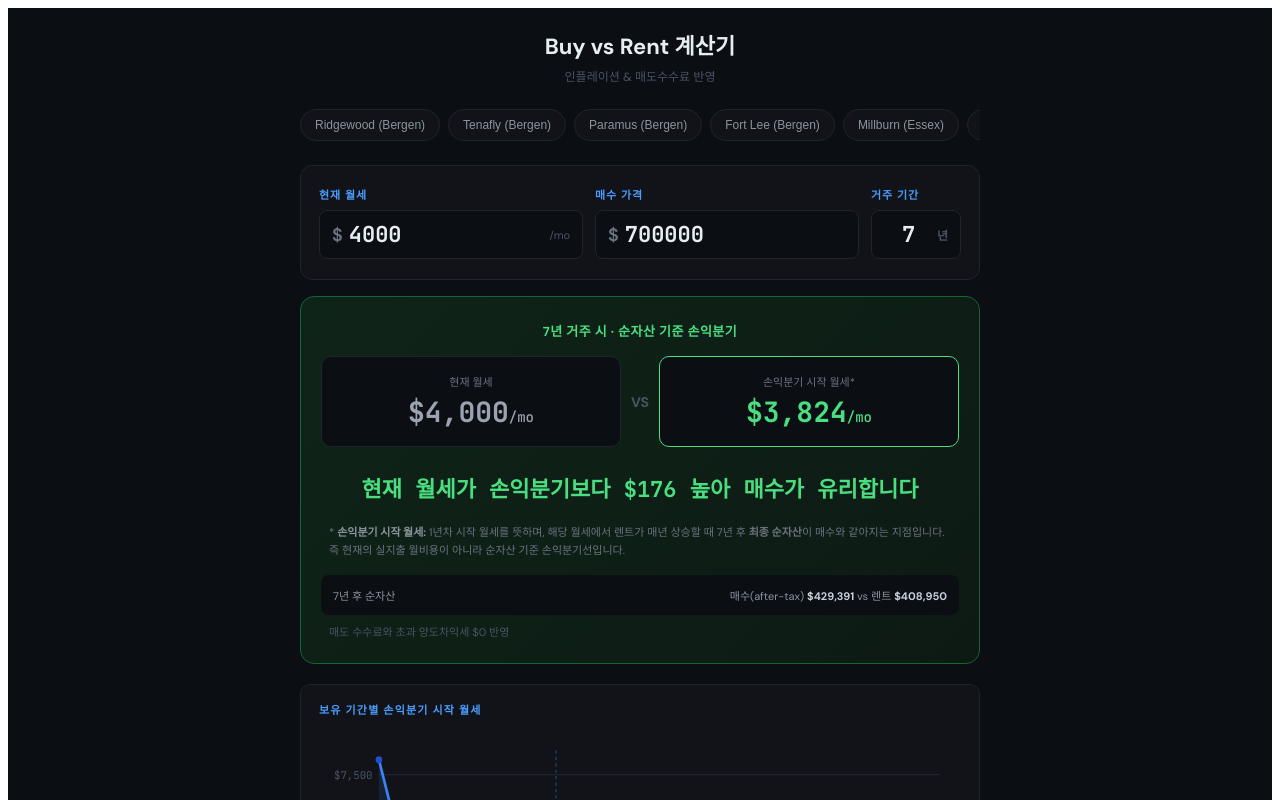
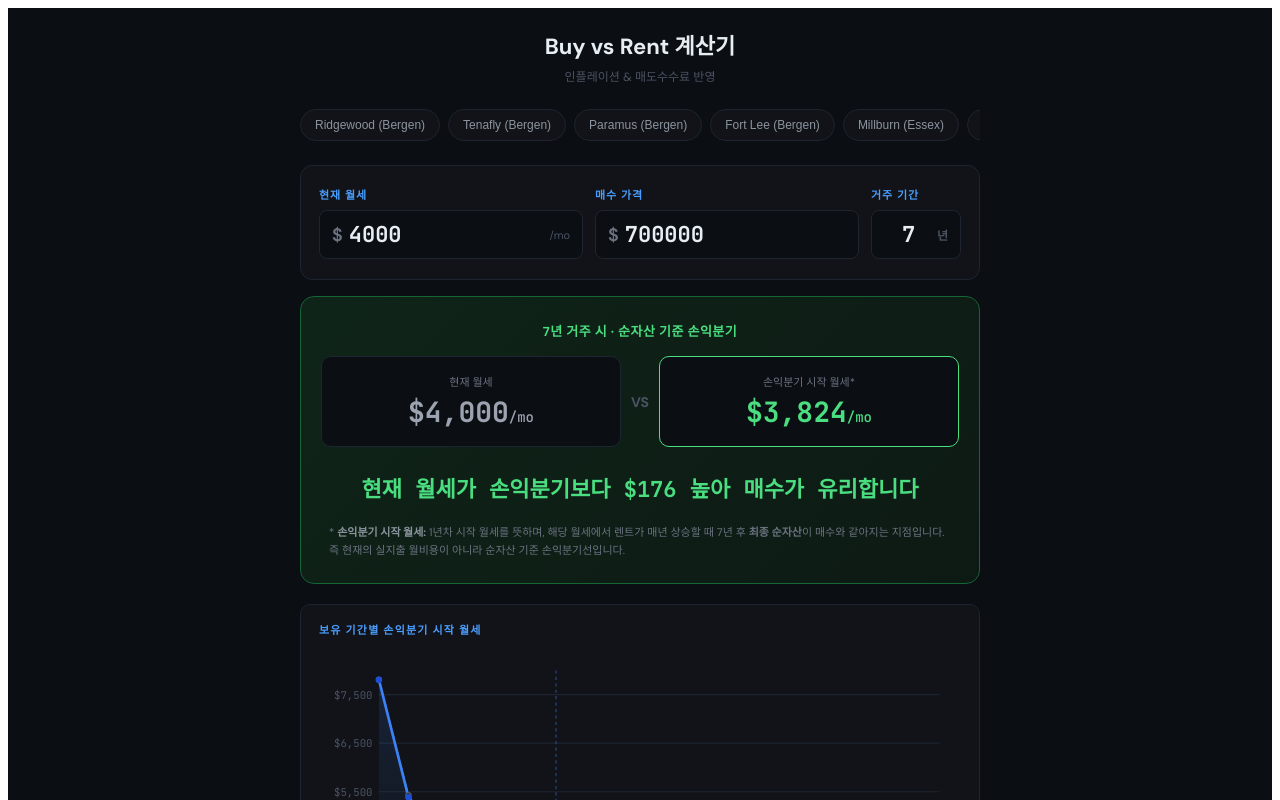
Before and after one commit to carlsagan21/buyvsrent, a React (Vite) app: page / in a window 1280 px wide. Shown: the top 800 px of the page. Built offline with nearby package versions, Linux system fonts and the light colour scheme.

Commit message:
refactor: 히어로 카드에서 순자산 비교 섹션 제거
- 'N년 후 순자산 매수(after-tax) vs 렌트' 및 '매도 수수료와 초과 양도차익세' 문구 삭제

- 핵심 메시지(손익분기 렌트 vs 현재 월세)만 남겨 전달력 강화

```diff
--- a/src/App.tsx
+++ b/src/App.tsx
@@ -257,16 +257,7 @@ export default function App() {
             * <b style={{ color: "#8b949e" }}>손익분기 시작 월세:</b> 1년차 시작 월세를 뜻하며, 해당 월세에서 렌트가 매년 상승할 때 {hy}년 후 <b>최종 순자산</b>이 매수와 같아지는 지점입니다. 즉 현재의 실지출 월비용이 아니라 순자산 기준 손익분기선입니다.
           </div>
 
-          <div style={{ background: "#0b0e13", borderRadius: 8, padding: "12px", marginTop: 16, fontSize: 11, color: "#8b949e", display: "flex", justifyContent: "space-between", alignItems: "center" }}>
-            <span>{hy}년 후 순자산</span>
-            <span>
-              매수(after-tax) <b style={{ color: "#c9d1d9" }}>{fmt(Math.round(result.buyerNW))}</b> vs
-              렌트 <b style={{ color: "#c9d1d9" }}>{fmt(Math.round(result.renterNW))}</b>
-            </span>
-          </div>
-          <div style={{ marginTop: 8, fontSize: 11, color: "#4b5363", textAlign: "left", padding: "0 8px" }}>
-            매도 수수료와 초과 양도차익세 {fmt(Math.round(result.capitalGainsTax))} 반영
-          </div>
+
         </div>
 
         {/* ALL YEARS CHART */}
```
